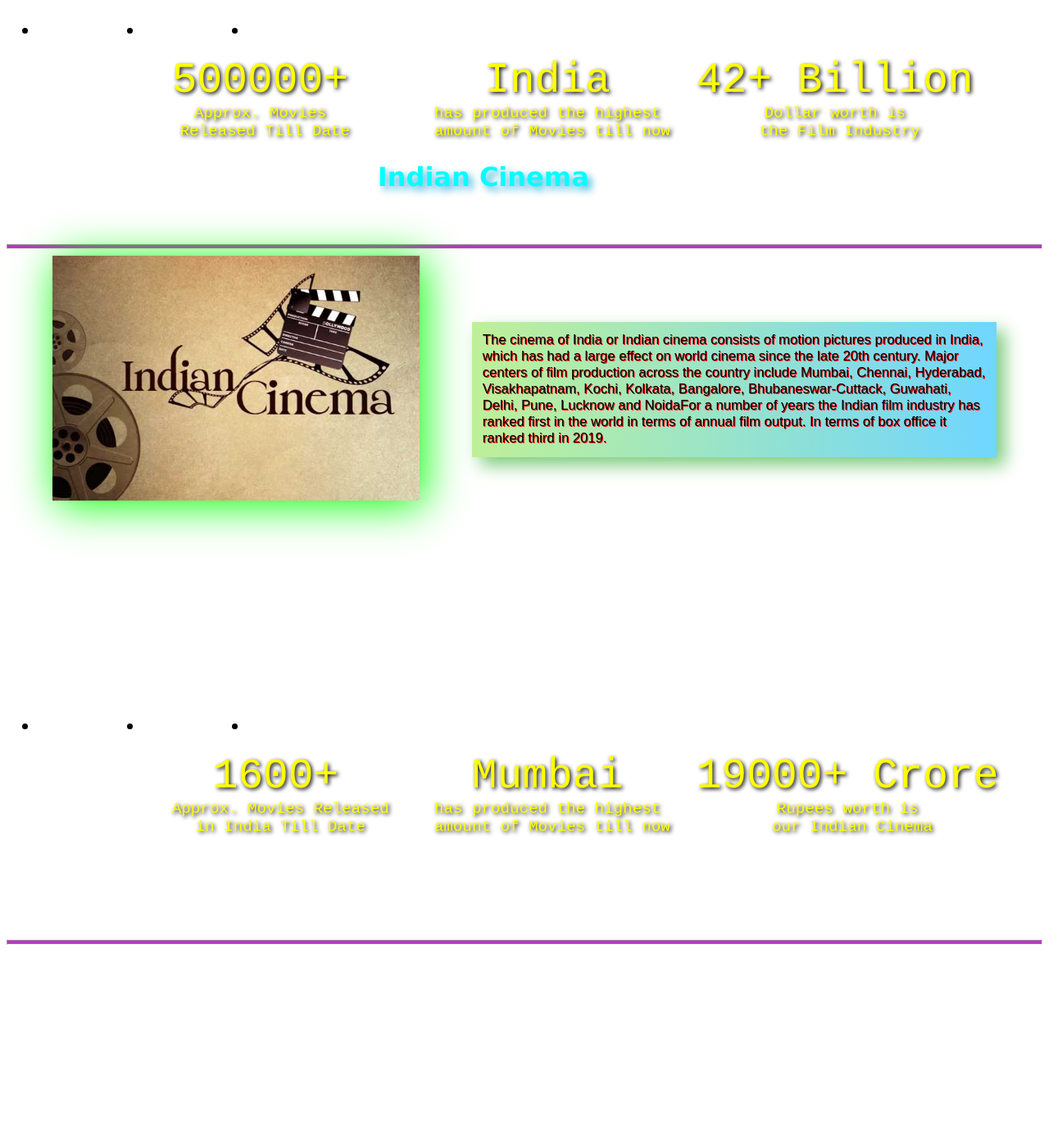
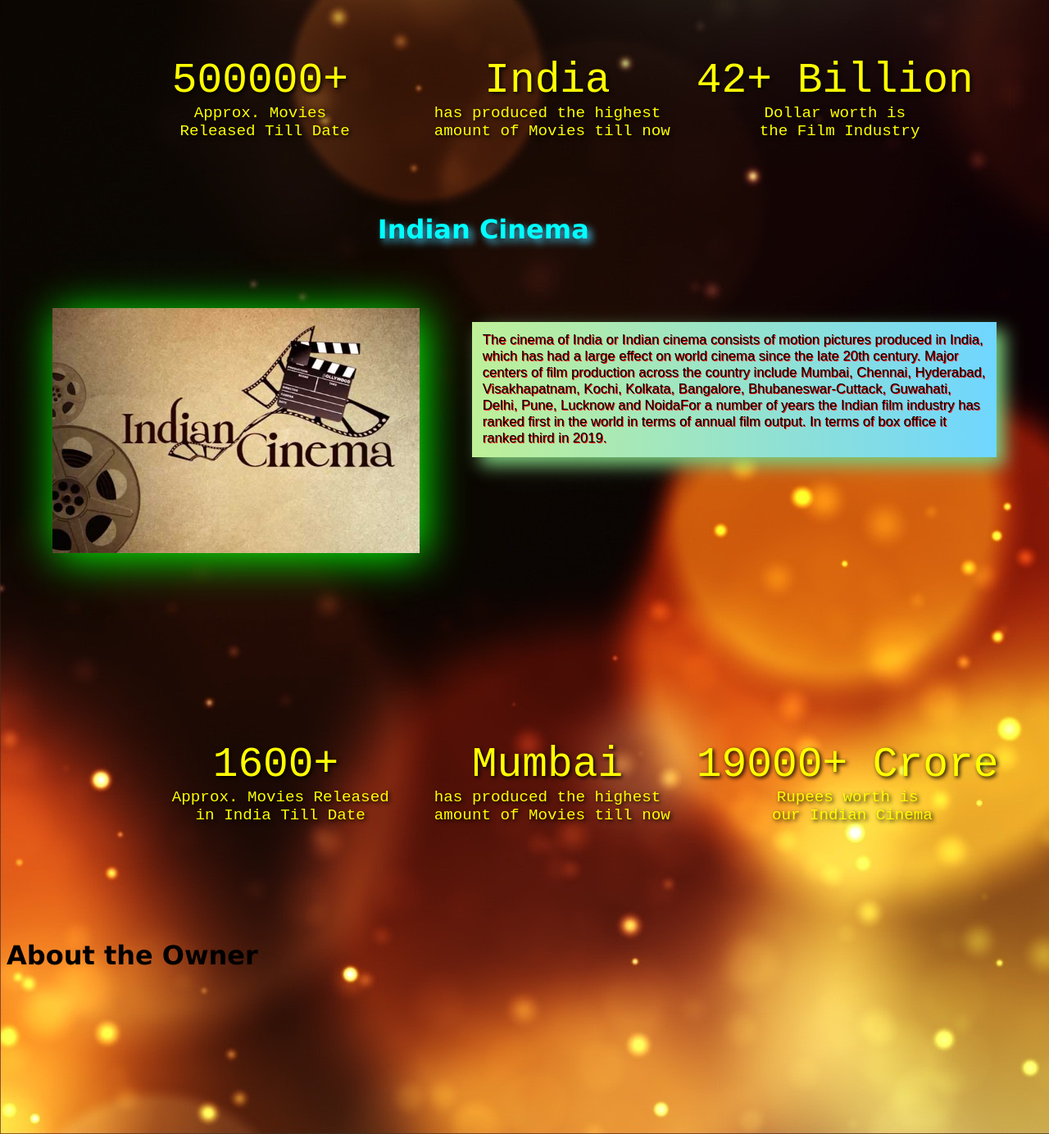
Before and after one commit to harshit391/Welcome_to_movie_Box, a plain HTML site: page Front.html in a window 1280 px wide. Shown: the part 776-2160 px from the top of the page at 82% size. Before the commit the page ends 1937 px from the top, so only its background shows below. Drawn offline with Linux system fonts and the light colour scheme.

Commit message:
Add files via upload

```diff
--- a/Front.html
+++ b/Front.html
@@ -63,7 +63,7 @@
         </li>
     </ul>
 
-    <br><br><br><br><br><br><br><br><br><br><br><br><br><br><hr style="color: black;height: 0.3vw;background-color: rgb(189, 53, 199);">
+    <br><br><br><br><br><br><br><br><br><br><br><br><br><br>
     <h1><a href="nationalside.html" class="national" target="_blank">
         Indian Cinema
     </a></h1>
@@ -82,21 +82,21 @@
 
     <ul class="internatinalfactaboutmovies">
         <li>
-            <pre id="fact1international">
+            <pre id="fact1national">
                 <span style="font-size: 4vw;">1600+</span>
                 Approx. Movies Released
                 in India Till Date
             </pre>
         </li>
         <li>
-            <pre id="fact2international">
+            <pre id="fact2national">
                 <span style="font-size: 4vw;">Mumbai</span>
                 has produced the highest
                 amount of Movies till now
             </pre>
         </li>
         <li>
-            <pre id="fact3international">
+            <pre id="fact3national">
                 <span style="font-size: 4vw;">19000+ Crore</span>
                 Rupees worth is
                 our Indian Cinema
@@ -104,8 +104,13 @@
         </li>
     </ul>
 
-    <br><br><br><br><br><br><br><br><br><br><br><br><br><br><hr style="color: black;height: 0.3vw;background-color: rgb(189, 53, 199);">
+    <br><br><br><br><br><br><br><br><br><br><br><br><br><br>
 
+    <h1 class="About">
+        About the Owner
+    </h1>
+
+    <br><br><br><br><br><br><br><br><br><br><br><br><br><br><br>
 
 </body>
 </html>
--- a/Site.css
+++ b/Site.css
@@ -6,7 +6,8 @@
 
 .SiteBody{
     font-family: Verdana, Geneva, Tahoma, sans-serif;
-    background-image: url("pexels-pixabay-220067.jpg");
+    background-image: url("BackBackground.jpg");
+    background-repeat: repeat-y;
 }
 
 #Welcome{
@@ -96,7 +97,7 @@ li {
 
 .national {
     left: 35vw;
-    top: 75vw;
+    top: 80vw;
     position: absolute;
     color: aqua;
     padding: 1vw;
@@ -113,7 +114,7 @@ li {
 
 #nationalimage{
     left: 5vw;
-    top: 85vw;
+    top: 90vw;
     position: absolute;
     box-shadow: 5px 5px 50px rgb(0, 255, 0);
     transition: 0.3s;
@@ -135,9 +136,8 @@ li {
     font-size: 1.3vw;
 }
 
-.internationalfactaboutmovies{
+.internatinalfactaboutmovies{
     list-style-type: none;
-    padding: 1vw;
 }
 
 #fact1international{
```
Also changed, not shown: BackBackground.jpg (added).
